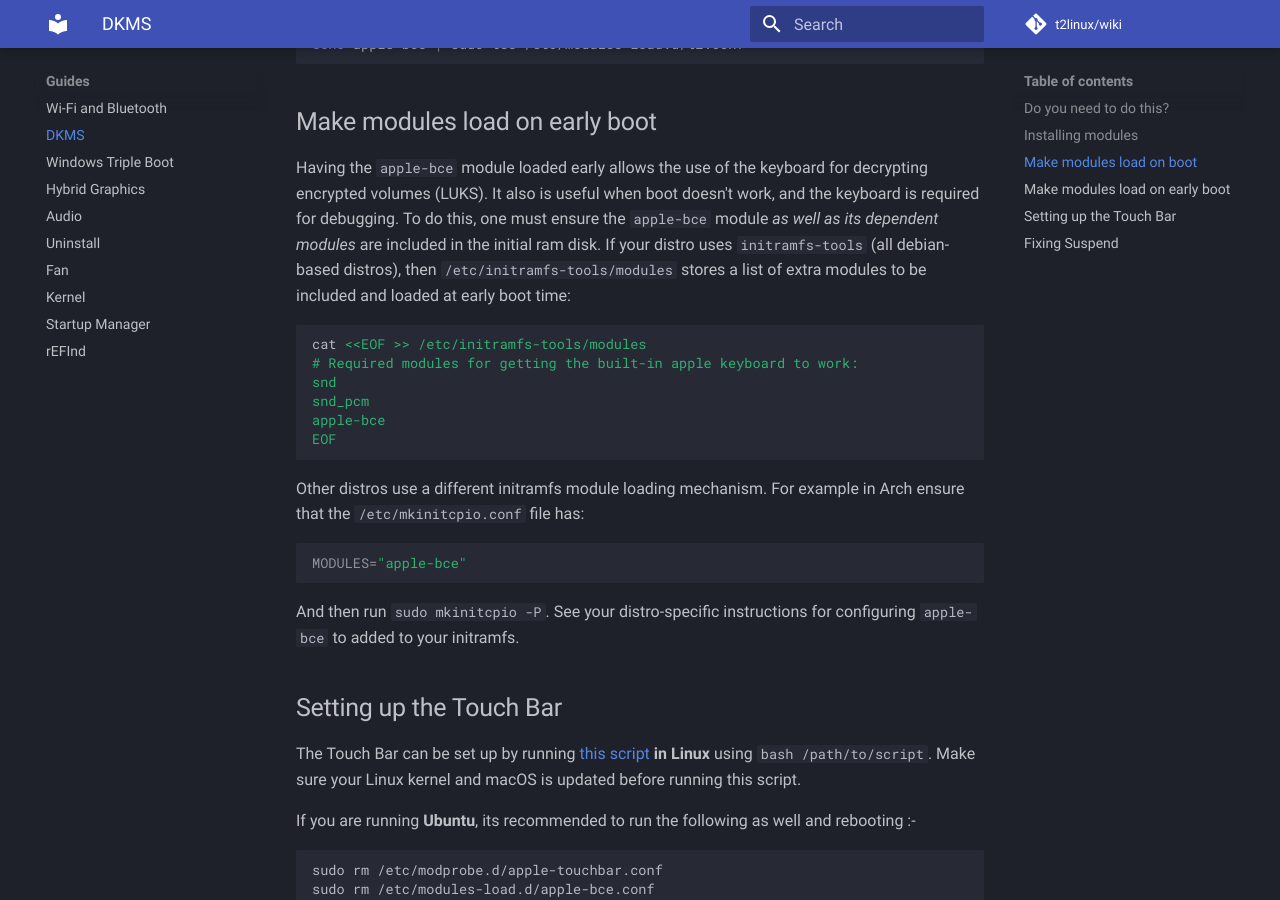
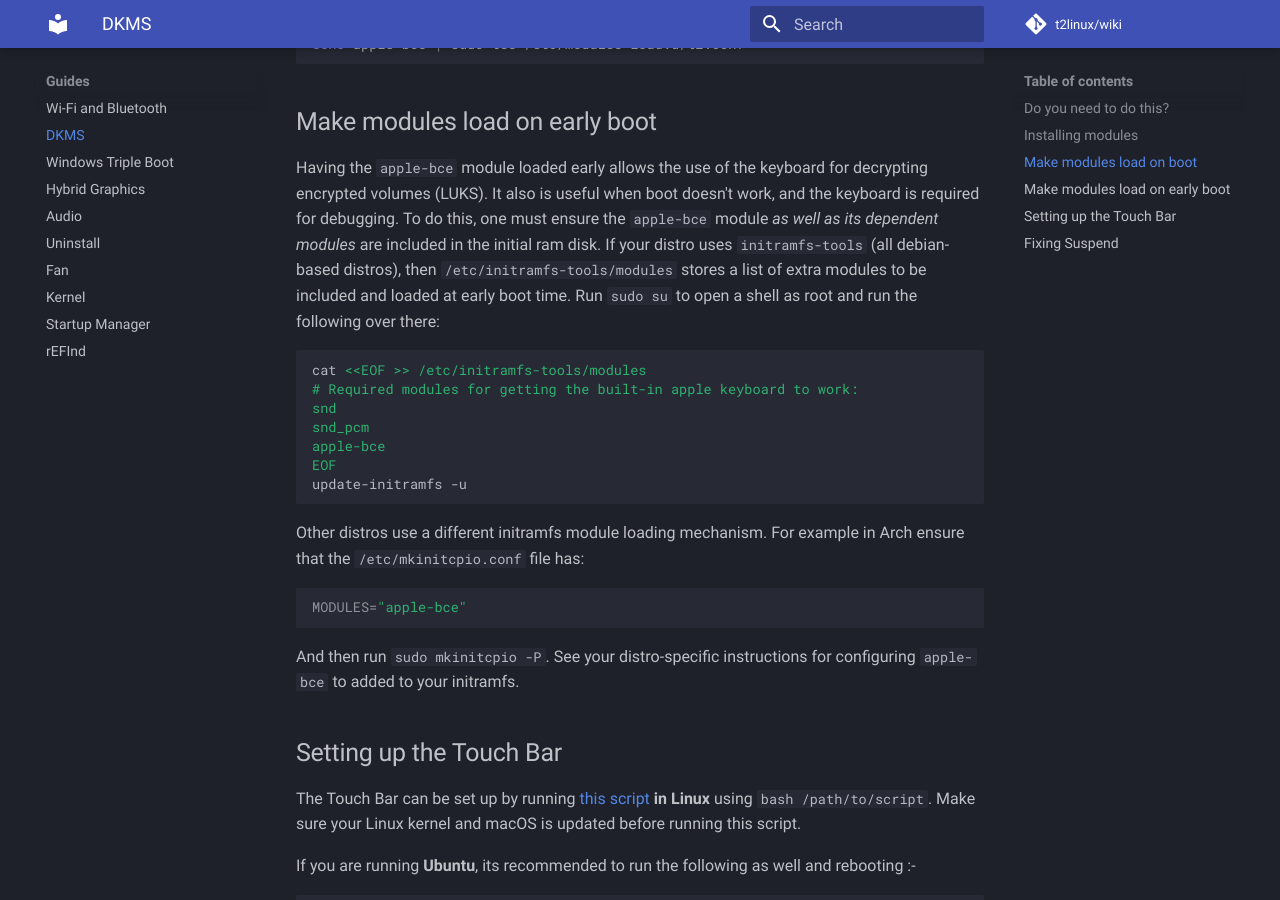
Before and after one commit to t2linux/wiki, an MkDocs documentation site: the page built from docs/guides/dkms.md, in a window 1280 px wide and 900 px high, scrolled down 2122 px. Built offline with MkDocs 1.6.1 and Material for MkDocs 9.7.7, drawn with Linux system fonts in a browser that asks for light colours; comment, search, counter and statistics services are not loaded.

Commit message:
DKMS: Add update-initramfs -u to early boot modules.

````diff
--- a/docs/guides/dkms.md
+++ b/docs/guides/dkms.md
@@ -69,7 +69,8 @@ echo apple-bce | sudo tee /etc/modules-load.d/t2.conf
 Having the `apple-bce` module loaded early allows the use of the keyboard for decrypting encrypted volumes (LUKS).
 It also is useful when boot doesn't work, and the keyboard is required for debugging.
 To do this, one must ensure the `apple-bce` module *as well as its dependent modules* are included in the initial ram disk.
-If your distro uses `initramfs-tools` (all debian-based distros), then `/etc/initramfs-tools/modules` stores a list of extra modules to be included and loaded at early boot time:
+If your distro uses `initramfs-tools` (all debian-based distros), then `/etc/initramfs-tools/modules` stores a list of extra modules to be included and loaded at early boot time.
+Run `sudo su` to open a shell as root and run the following over there:
 
 ```sh
 cat <<EOF >> /etc/initramfs-tools/modules
@@ -78,6 +79,7 @@ snd
 snd_pcm
 apple-bce
 EOF
+update-initramfs -u
 ```
 
 Other distros use a different initramfs module loading mechanism.
````
